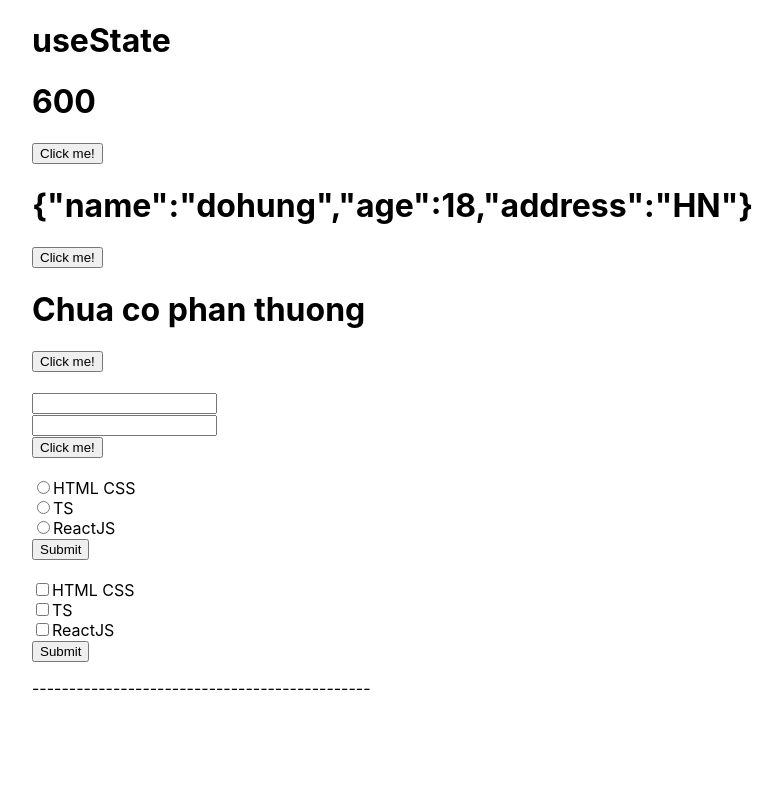
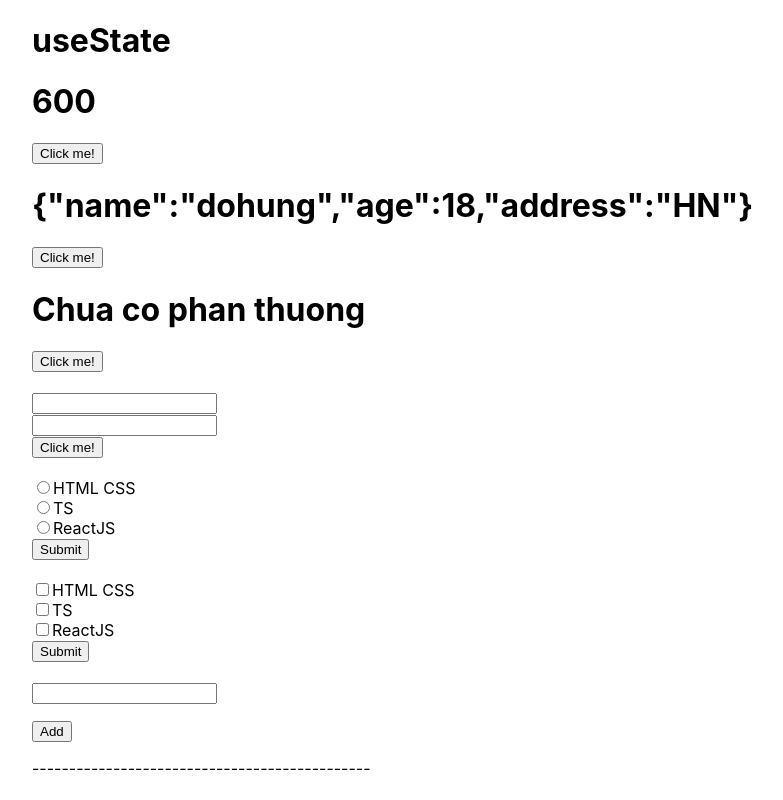
Before and after one commit to dvhuzg/reactjs-typescript, a React (Create React App) app in the folder hook/: page / in a window 1280 px wide. Shown: the whole page, without its empty margins (128-911 px from the left). Built offline with nearby package versions, Linux system fonts and the light colour scheme.

Commit message:
update setJobs todoList

```diff
--- a/hook/src/Excersise/_useState.tsx
+++ b/hook/src/Excersise/_useState.tsx
@@ -9,7 +9,7 @@ const _useState = () => {
     const total: number = course.reduce((total, curr) => {
       return total + curr;
     });
-    console.log(total);
+    // console.log(total);
     return total;
   });
 
@@ -56,8 +56,8 @@ const _useState = () => {
   };
   //--------------Radio Button---------------------
   interface implCourse {
-    id?: number;
-    name?: string;
+    id: number;
+    name: string;
   }
 
   const Course_radio: implCourse[] = [
@@ -88,13 +88,35 @@ const _useState = () => {
     setCheckbox((prev) => {
       const isCheck = checkbox.includes(id);
       if (isCheck) {
-        return checkbox.filter((item) => item != id);
+        return checkbox.filter((item) => item !== id);
       } else {
         return [...prev, id];
       }
     });
   };
+  //--------------Todo List---------------------
+  // type strJobs = [];
+  // const storageJobs= localStorage.getItem('jobs');
+  const [job, setJob] = useState<string>("");
+  // const [jobs, setJobs] = useState<string[]>(JSON.parse(storageJobs ?? '[]'));
+  const [jobs, setJobs] = useState<string[]>(():string[]=>{
+    const storageJobs = localStorage.getItem('jobs');
 
+    return JSON.parse(storageJobs ?? '[]');
+  })
+  const handleJob = (e:React.ChangeEvent<HTMLInputElement>) => {
+    setJob(e.target.value);
+  };
+  const showJobs = ()=>{
+    setJobs(()=>{
+      const newJobs = [...jobs, job];
+      const jsonJobs = JSON.stringify(newJobs);
+      localStorage.setItem('jobs' , jsonJobs);
+      console.log(jsonJobs);
+      return newJobs;
+    });
+    setJob('');
+  }
   return (
     <div>
       <h1>{counter}</h1>
@@ -173,6 +195,17 @@ const _useState = () => {
         })}
         <button type="submit">Submit</button>
       </span>
+      <br />
+      <br />
+      <div>
+        <input value={job} type="text" onChange={handleJob}/>
+        <ul>{jobs.map(job=>{
+          return(
+            <li>{job}</li>
+          )
+        })}</ul>
+        <button type="submit" onClick={showJobs}>Add</button>
+      </div>
     </div>
   );
 };
```
